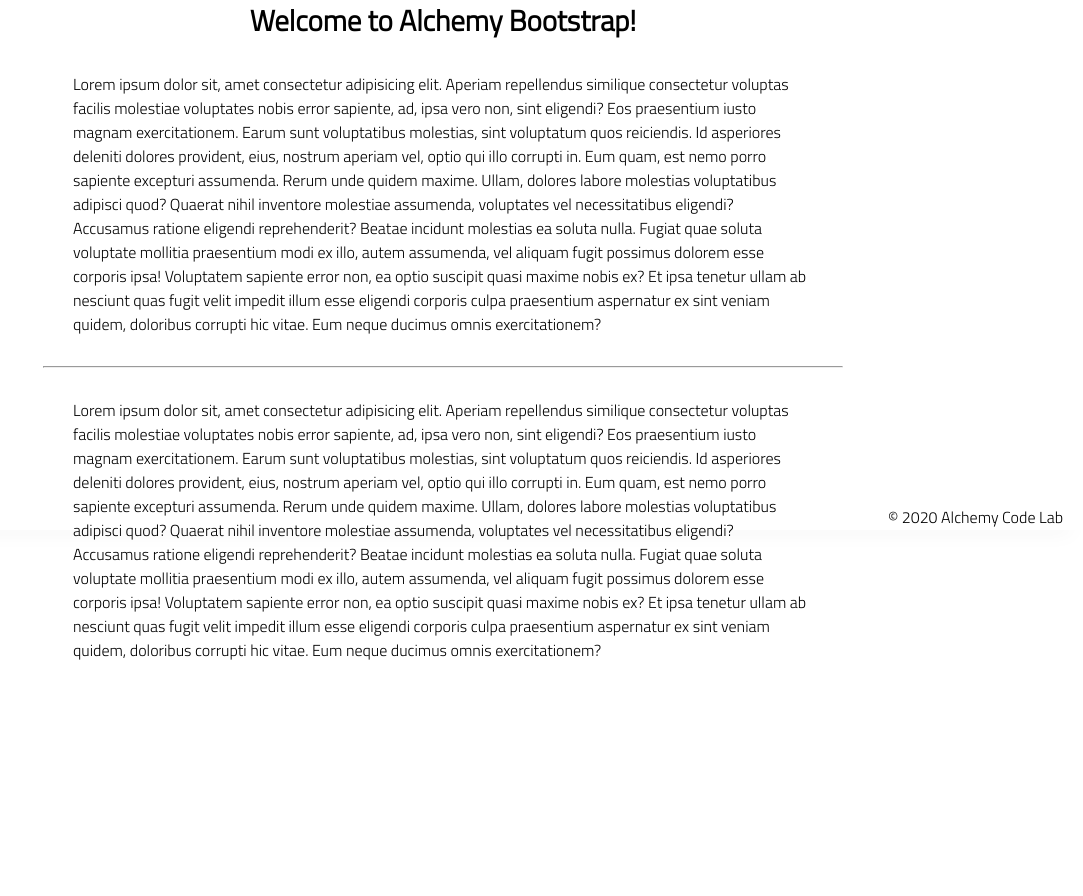
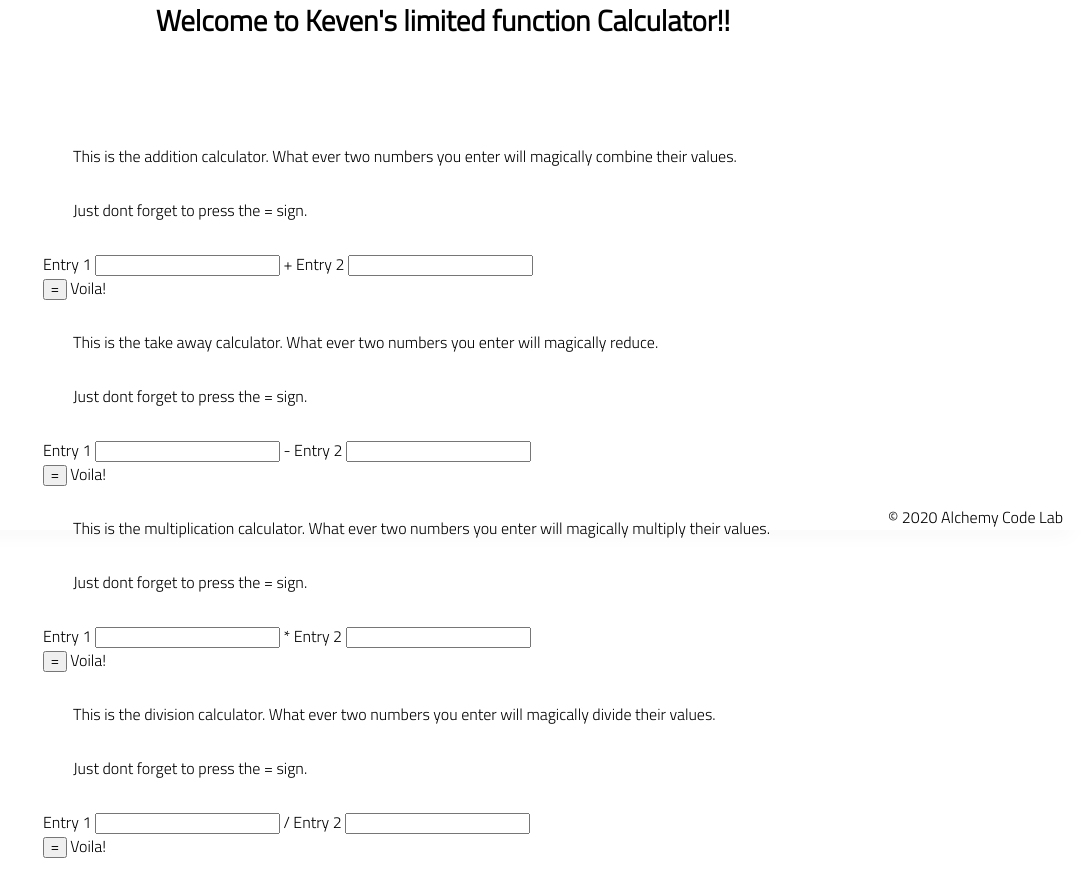
Before and after one commit to kevenruiz/lab3bootstrap, a plain HTML site: page index.html in a window 1280 px wide. Shown: the part 270-1166 px from the top of the page, without its empty margins (197-1280 px from the left). Before the commit the page ends 1022 px from the top, so only its background shows below. Drawn offline with Linux system fonts and the light colour scheme.

Commit message:
added 4 calculators and the even listener

```diff
--- a/app.js
+++ b/app.js
@@ -1,5 +1,62 @@
-// import functions and grab DOM elements
+//and grab DOM elements
 
-// initialize state
+//
 
-// set event listeners to update state and DOM
+// set event listeners on each button, do math and update DOM
+
+
+const input1 = document.getElementById('input1');
+const input2 = document.getElementById('input2');
+const input3 = document.getElementById('input3');
+const input4 = document.getElementById('input4');
+const input5 = document.getElementById('input5');
+const input6 = document.getElementById('input6');
+const input7 = document.getElementById('input7');
+const input8 = document.getElementById('input8');
+const equalsTo = document.getElementById('equals-to-button');
+const answerDisplay = document.getElementById('answer-display')
+
+
+equalsTo.addEventListener('click', () => {
+    console.log('submit answer!');
+
+});
+
+input1.addEventListener('click', () => {
+    console.log('entry 1 Addition');
+
+});
+
+input2.addEventListener('click', () => {
+    console.log('entry 2 Addition');
+
+});
+input3.addEventListener('click', () => {
+    console.log('entry 1 Subtraction');
+
+});
+
+input4.addEventListener('click', () => {
+    console.log('entry 2 Subtraction');
+
+});
+
+input5.addEventListener('click', () => {
+    console.log('entry 1 Multiplication');
+
+});
+
+input6.addEventListener('click', () => {
+    console.log('entry 2 Multiplication');
+
+});
+
+input7.addEventListener('click', () => {
+    console.log('entry 1 Division');
+
+});
+
+input8.addEventListener('click', () => {
+    console.log('entry 2 Division');
+
+});
--- a/index.html
+++ b/index.html
@@ -22,25 +22,91 @@
         <section class="main-section">
             <img class="main-logo" src="assets/alchemy-logo.png"/>
             <h2>
-                Welcome to Alchemy Bootstrap!
+                Welcome to Keven's limited function Calculator!!
             </h2>
+            <br>
+            <br><br>
 
             <content>
-            <p>
-                Lorem ipsum dolor sit, amet consectetur adipisicing elit. Aperiam repellendus similique consectetur voluptas facilis molestiae voluptates nobis error sapiente, ad, ipsa vero non, sint eligendi? Eos praesentium iusto magnam exercitationem.
-                Earum sunt voluptatibus molestias, sint voluptatum quos reiciendis. Id asperiores deleniti dolores provident, eius, nostrum aperiam vel, optio qui illo corrupti in. Eum quam, est nemo porro sapiente excepturi assumenda.
-                Rerum unde quidem maxime. Ullam, dolores labore molestias voluptatibus adipisci quod? Quaerat nihil inventore molestiae assumenda, voluptates vel necessitatibus eligendi? Accusamus ratione eligendi reprehenderit? Beatae incidunt molestias ea soluta nulla.
-                Fugiat quae soluta voluptate mollitia praesentium modi ex illo, autem assumenda, vel aliquam fugit possimus dolorem esse corporis ipsa! Voluptatem sapiente error non, ea optio suscipit quasi maxime nobis ex?
-                Et ipsa tenetur ullam ab nesciunt quas fugit velit impedit illum esse eligendi corporis culpa praesentium aspernatur ex sint veniam quidem, doloribus corrupti hic vitae. Eum neque ducimus omnis exercitationem?
-            </p>
-            <hr />
-            <p>
-                Lorem ipsum dolor sit, amet consectetur adipisicing elit. Aperiam repellendus similique consectetur voluptas facilis molestiae voluptates nobis error sapiente, ad, ipsa vero non, sint eligendi? Eos praesentium iusto magnam exercitationem.
-                Earum sunt voluptatibus molestias, sint voluptatum quos reiciendis. Id asperiores deleniti dolores provident, eius, nostrum aperiam vel, optio qui illo corrupti in. Eum quam, est nemo porro sapiente excepturi assumenda.
-                Rerum unde quidem maxime. Ullam, dolores labore molestias voluptatibus adipisci quod? Quaerat nihil inventore molestiae assumenda, voluptates vel necessitatibus eligendi? Accusamus ratione eligendi reprehenderit? Beatae incidunt molestias ea soluta nulla.
-                Fugiat quae soluta voluptate mollitia praesentium modi ex illo, autem assumenda, vel aliquam fugit possimus dolorem esse corporis ipsa! Voluptatem sapiente error non, ea optio suscipit quasi maxime nobis ex?
-                Et ipsa tenetur ullam ab nesciunt quas fugit velit impedit illum esse eligendi corporis culpa praesentium aspernatur ex sint veniam quidem, doloribus corrupti hic vitae. Eum neque ducimus omnis exercitationem?
-            </p>
+                <p>This is the addition calculator. What ever two numbers you enter will magically combine their values. </p>
+
+                <p>Just dont forget to press the <b>=</b>  sign. </p>
+
+                <label  for="input1">
+                    Entry 1
+                    <input type='text' id="input1">
+                     +
+                    <label  for="input2">Entry 2
+                        <input type='text' id="input2">
+                    <br>
+                    <button id="equals-to-button">=</button>
+                </label>
+                <output id="answer-display" >Voila!
+
+
+
+
+                </button>
+                <p>This is the take away calculator. What ever two numbers you enter will magically reduce. </p>
+
+                <p>Just dont forget to press the <b>=</b>  sign. </p>
+
+                <label  for="input1">
+                    Entry 1
+                    <input type='text' id="input3">
+                     -
+                    <label  for="input2">Entry 2
+                        <input type='text' id="input4">
+                    <br>
+                    <button id="equals-to-button">=</button>
+                </label>
+                <output id="answer-display" >Voila!
+
+
+
+
+                </button>
+            <p>This is the multiplication calculator. What ever two numbers you enter will magically multiply their values. </p>
+
+                <p>Just dont forget to press the <b>=</b>  sign. </p>
+
+                <label for="input1">
+                    Entry 1
+                    <input type='text' id="input5">
+                     *
+                    <label for="input2">Entry 2
+                        <input type='text' id="input6">
+                    <br>
+                    <button id="equals-to-button">=</button>
+                </label>
+                <output id="answer-display" >Voila!</h2>
+
+
+
+
+                </button>
+                <p>This is the division calculator. What ever two numbers you enter will magically divide their values. </p>
+
+                <p>Just dont forget to press the <b>=</b>  sign. </p>
+
+                <label for="input1">
+                    Entry 1
+                    <input type='text' id="input7">
+                     /
+                    <label for="input2">Entry 2
+                        <input type='text' id="input8">
+                    <br>
+                    <button id="equals-to-button">=</button>
+                </label>
+                <output id="answer-display" >Voila!</h2>
+
+
+
+
+                </button>
+
+
+
 
         </section>
     </main>
```
